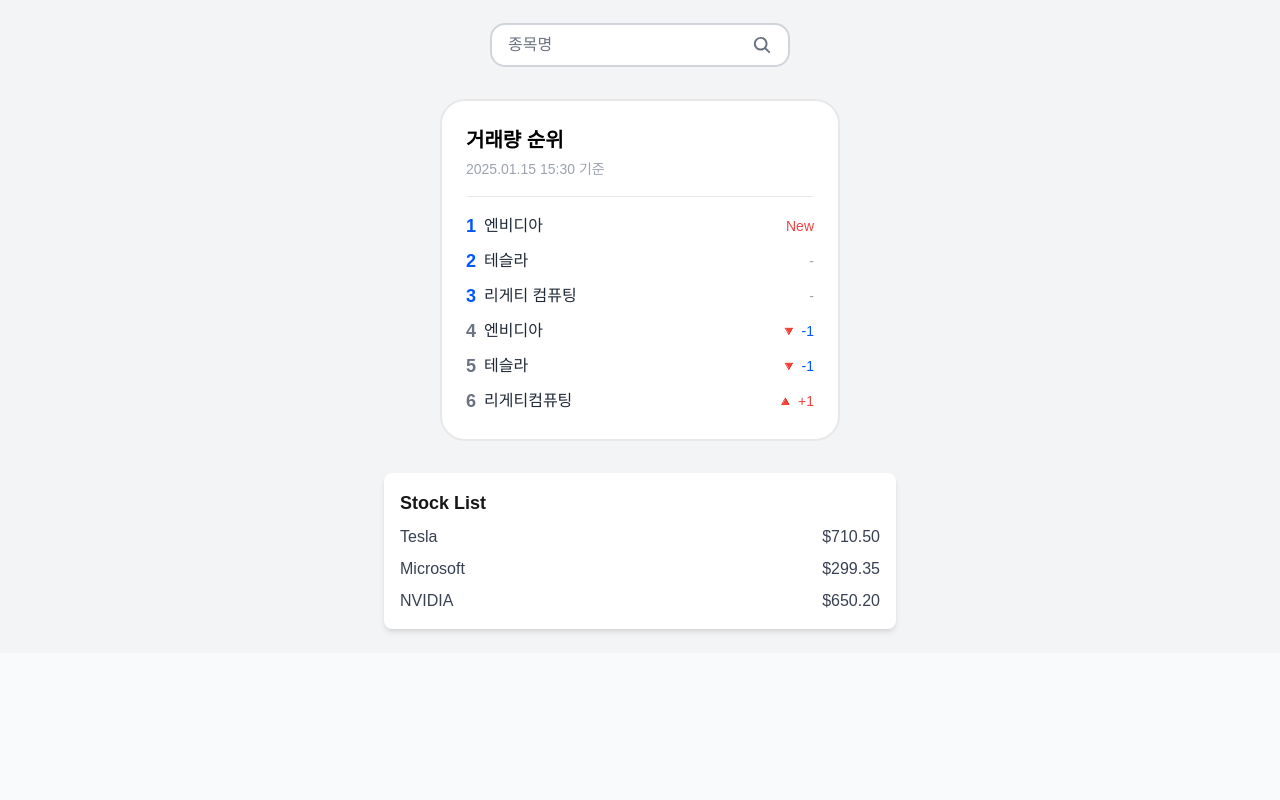
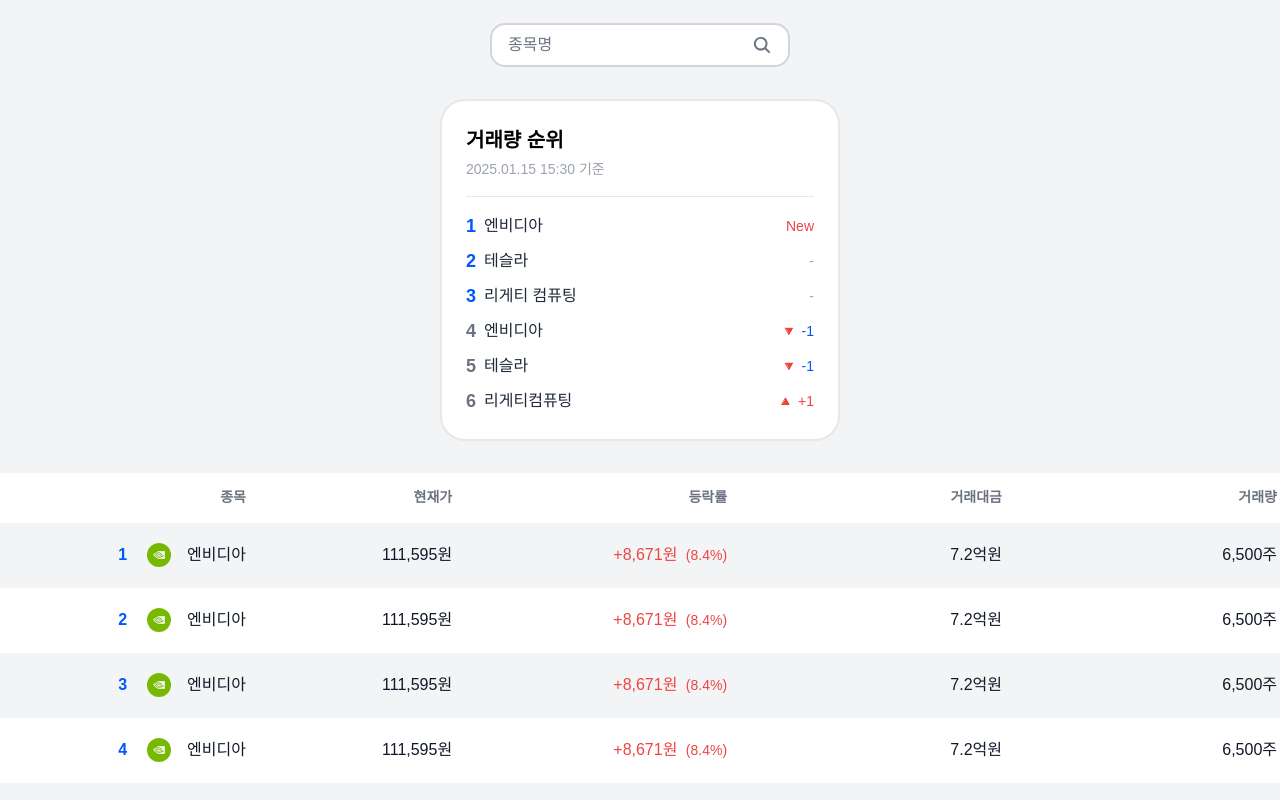
Before and after one commit to 2025-project/frontend, a Next.js app: page / in a window 1280 px wide. Shown: the part 390-1190 px from the top of the page. Before the commit the page ends 1043 px from the top, so only its background shows below. Built offline with nearby package versions, Linux system fonts and the light colour scheme.

Commit message:
design: 주식리스트 퍼블리싱

```diff
--- a/src/components/StockList/StockList.tsx
+++ b/src/components/StockList/StockList.tsx
@@ -1,23 +1,46 @@
 import React from "react";
+import Image from "next/image";
+
+const stockData = [
+  { id: 1, logo: "/nvidia.svg", name: "엔비디아", price: "111,595원", change: "+8,671원", changeRate: "(8.4%)", volume: "6,500주", amount: "7.2억원" },
+  { id: 2, logo: "/nvidia.svg", name: "엔비디아", price: "111,595원", change: "+8,671원", changeRate: "(8.4%)", volume: "6,500주", amount: "7.2억원" },
+  { id: 3, logo: "/nvidia.svg", name: "엔비디아", price: "111,595원", change: "+8,671원", changeRate: "(8.4%)", volume: "6,500주", amount: "7.2억원" },
+  { id: 4, logo: "/nvidia.svg", name: "엔비디아", price: "111,595원", change: "+8,671원", changeRate: "(8.4%)", volume: "6,500주", amount: "7.2억원" },
+];
 
 const StockList = () => {
-  const stocks = [
-    { name: "Tesla", price: "$710.50" },
-    { name: "Microsoft", price: "$299.35" },
-    { name: "NVIDIA", price: "$650.20" },
-  ];
-
   return (
-    <div className="w-full max-w-lg bg-white shadow-md rounded-lg p-4 mt-4">
-      <h2 className="text-lg font-semibold mb-2">Stock List</h2>
-      <ul className="space-y-2">
-        {stocks.map((stock, index) => (
-          <li key={index} className="flex justify-between text-gray-700">
-            <span>{stock.name}</span>
-            <span>{stock.price}</span>
-          </li>
-        ))}
-      </ul>
+    <div className="w-[1306px] bg-white rounded-lg overflow-hidden">
+      <table className="w-full text-right">
+        <thead>
+          <tr className="bg-white h-[50px] text-gray-500 text-[14px] font-thin">
+            <th className="px-6 pr-4 text-right w-[20%]">종목</th>
+            <th className="px-6 pr-4 w-[15%]">현재가</th>
+            <th className="px-6 pr-4 w-[20%]">등락률</th>
+            <th className="px-6 pr-4 w-[20%]">거래대금</th>
+            <th className="px-6 pr-4 w-[20%]">거래량</th>
+          </tr>
+        </thead>
+        <tbody>
+          {stockData.map((stock, index) => (
+            <tr key={stock.id} className={`h-[65px] text-[16px] text-gray-900 ${index % 2 === 0 ? "bg-gray-100" : "bg-white"}`}>
+              <td className="px-6 pr-4 h-full text-right w-[20%]">
+                <div className="flex items-center justify-end space-x-4 h-full">
+                  <div className="pr-1 text-customBlue font-bold">{stock.id}</div>
+                  <div><Image src={stock.logo} alt={`${stock.name} 로고`} width={24} height={24} priority /></div>
+                  <div>{stock.name}</div>
+                </div>
+              </td>
+              <td className="px-6 pr-4 h-full w-[15%]">{stock.price}</td>
+              <td className="px-6 pr-4 h-full text-red-500 font-medium w-[20%]">
+                {stock.change} <span className="text-[14px] ml-1">{stock.changeRate}</span>
+              </td>
+              <td className="px-6 pr-4 h-full w-[20%]">{stock.amount}</td>
+              <td className="px-6 pr-4 h-full w-[20%]">{stock.volume}</td>
+            </tr>
+          ))}
+        </tbody>
+      </table>
     </div>
   );
 };
```
Also changed, not shown: public/nvidia.svg (added), 1 other file (tests, documents, lock files or other folders).
